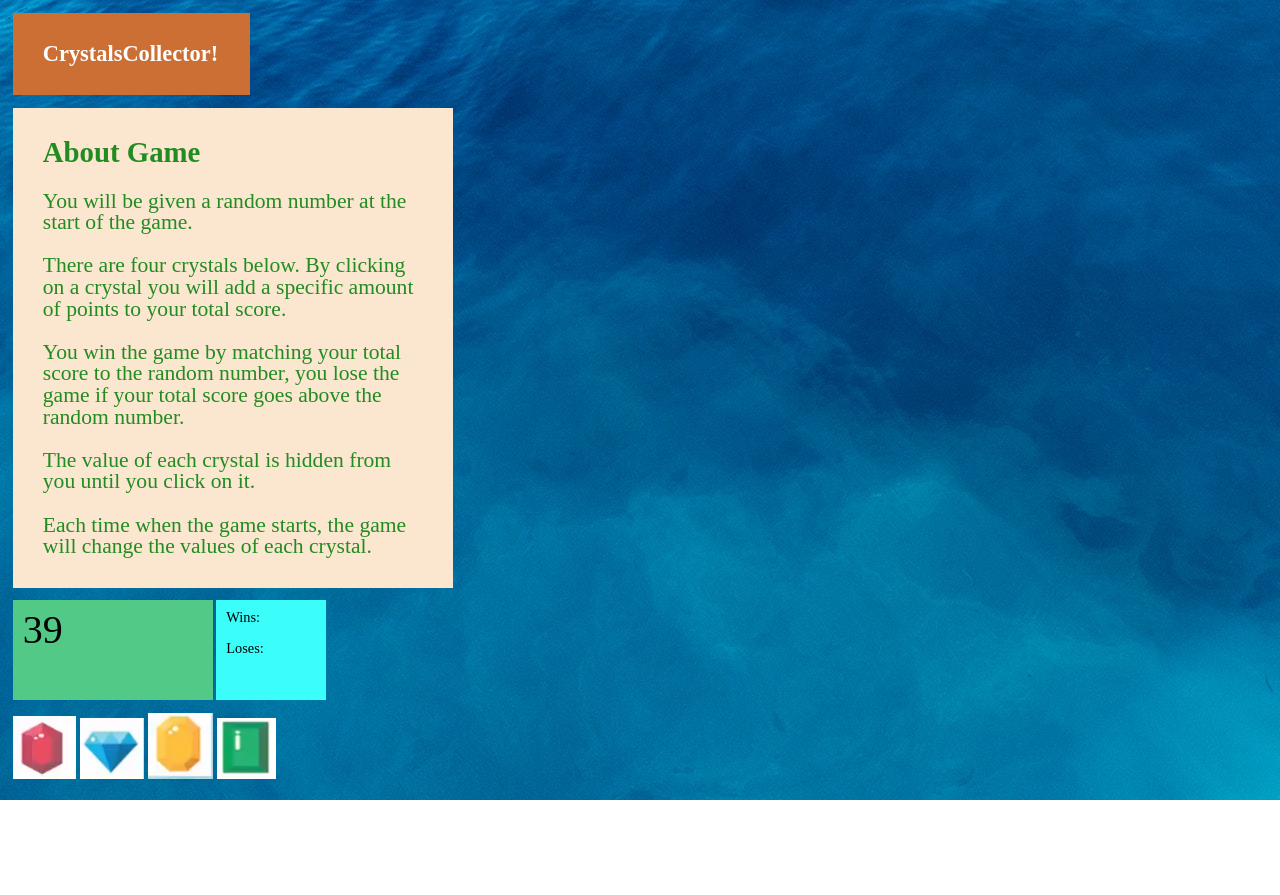
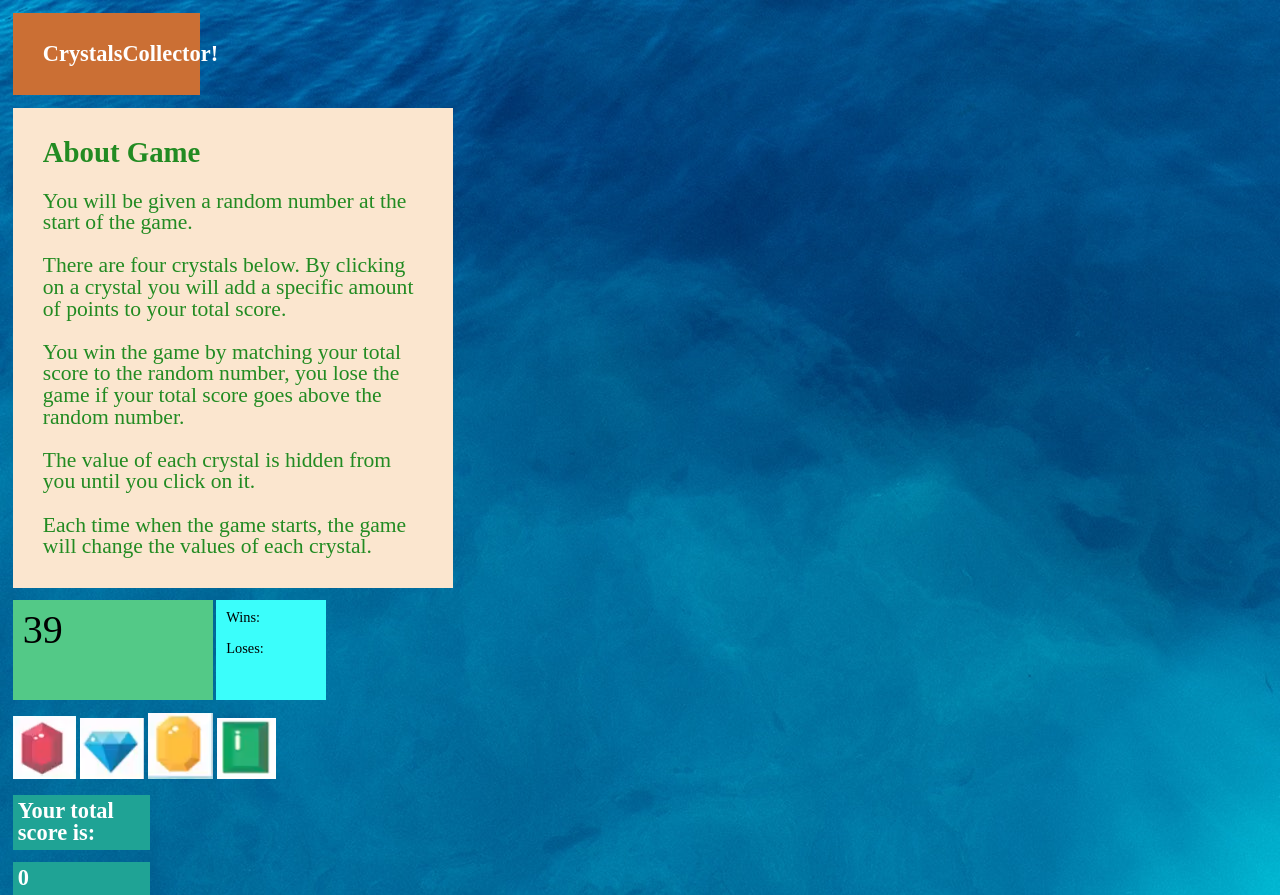
Before and after one commit to IAmShawn98/unit-4-game, a plain HTML site: page index.html in a window 1280 px wide. Before the commit the page ends 800 px from the top, so only its background shows below. Drawn offline with Linux system fonts and the light colour scheme.

Commit message:
Added a total score counter

```diff
--- a/assets/css/style.css
+++ b/assets/css/style.css
@@ -25,7 +25,7 @@ p {
 #gameBrand {
     background-color: #cb6f34;
     color: #ffffff;
-    width: 14%;
+    width: 10%;
     padding: 30px;
 }
 
@@ -78,3 +78,13 @@ p {
 #randomNumber {
     font-size: 250%;
 }
+
+.totalScore {
+    background-color: #1fa395;
+    color: #ffffff;
+    width: 10%;
+    padding: 5px;
+}
+#playerTotalScore {
+    height: 40%;
+}
--- a/index.html
+++ b/index.html
@@ -70,6 +70,16 @@
             </section>
         </div>
     </div>
+    <!-- Total Score Label -->
+    <section class="container">
+        <h1 class="totalScore">Your total score is:</h1>
+    </section>
+    <!-- Total Score - Display  -->
+    <section class="container">
+        <h1 class="totalScore" id="playerTotalScore">0</h1>
+    </section>
+
+
     <!-- Game JavaScript -->
     <script src="assets/js/game.js"></script>
 </body>
```
